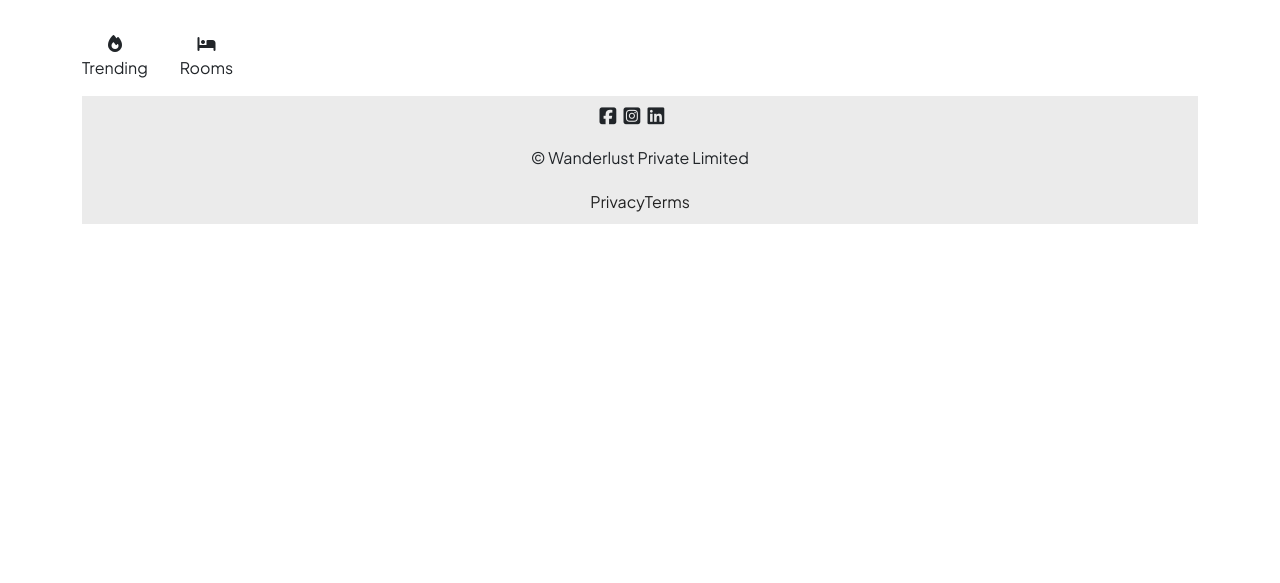
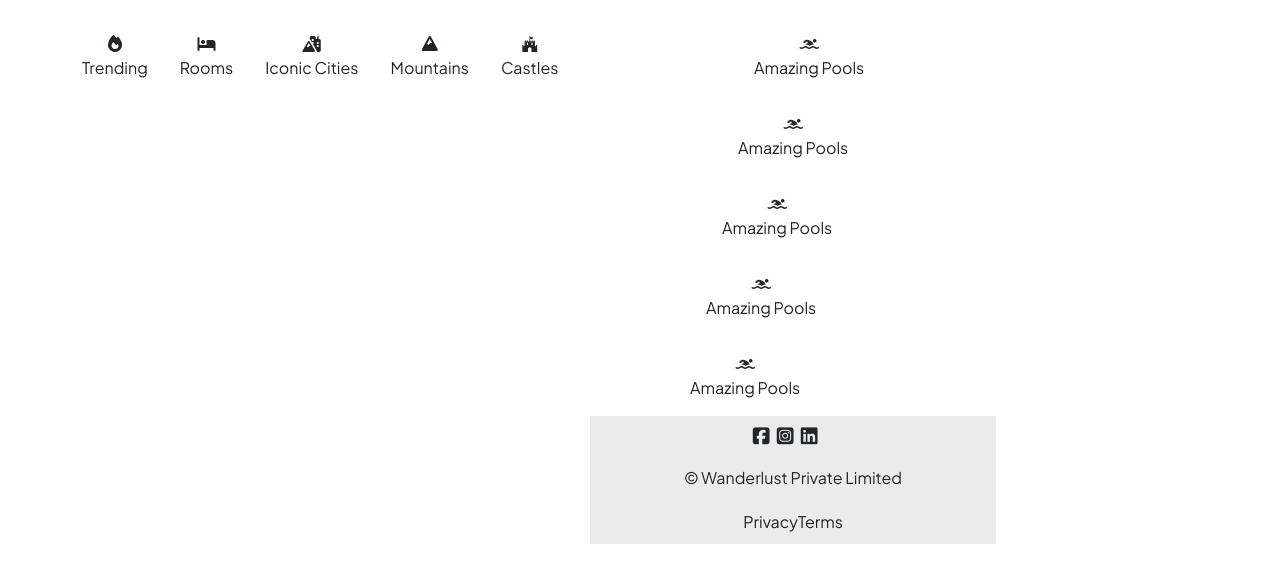
Before and after one commit to Sumit-programmer-787/Wanderlust, a Node server app: page /listings/ in a window 1280 px wide. Shown: the part 80-663 px from the top of the page. Run offline with Node 20, Linux system fonts and the light colour scheme; data that the repository does not hold is empty; some libraries are stand-ins or nearby versions.

Commit message:
updated views/listings/index.ejs to add icons on the homepage

```diff
--- a/views/listings/index.ejs
+++ b/views/listings/index.ejs
@@ -25,10 +25,47 @@
           <p>Trending</p>
         </div>
 
-     <div id = "filters">
         <div class="filter">
-            <i class="fa-solid fa-bed"></i>
-         <p>Rooms</p>
+          <div><i class="fa-solid fa-bed"></i>
+         <p>Rooms</p></div>
+        </div>
+
+        <div class="filter">
+           <div><i class="fa-sharp fa-solid fa-mountain-city"></i></div>
+         <p>Iconic Cities</p>
+        </div>
+
+         <div class="filter">
+           <div><i class="fa-duotone fa-solid fa-mountain"></i></div>
+         <p>Mountains</p>
+        </div>
+
+         <div class="filter">
+           <div><i class="fa-brands fa-fort-awesome"></i></div>
+         <p>Castles</p>
+        </div>
+
+        <div class="filter">
+           <div><i class="fa-solid fa-person-swimming"></i></div>
+         <p>Amazing Pools </p>
+
+           <div class="filter">
+           <div><i class="fa-solid fa-person-swimming"></i></div>
+         <p>Amazing Pools </p>
+
+           <div class="filter">
+           <div><i class="fa-solid fa-person-swimming"></i></div>
+         <p>Amazing Pools </p>
+
+           <div class="filter">
+           <div><i class="fa-solid fa-person-swimming"></i></div>
+         <p>Amazing Pools </p>
+
+           <div class="filter">
+           <div><i class="fa-solid fa-person-swimming"></i></div>
+         <p>Amazing Pools </p>
+
+
         </div>
     </div>
 
```
